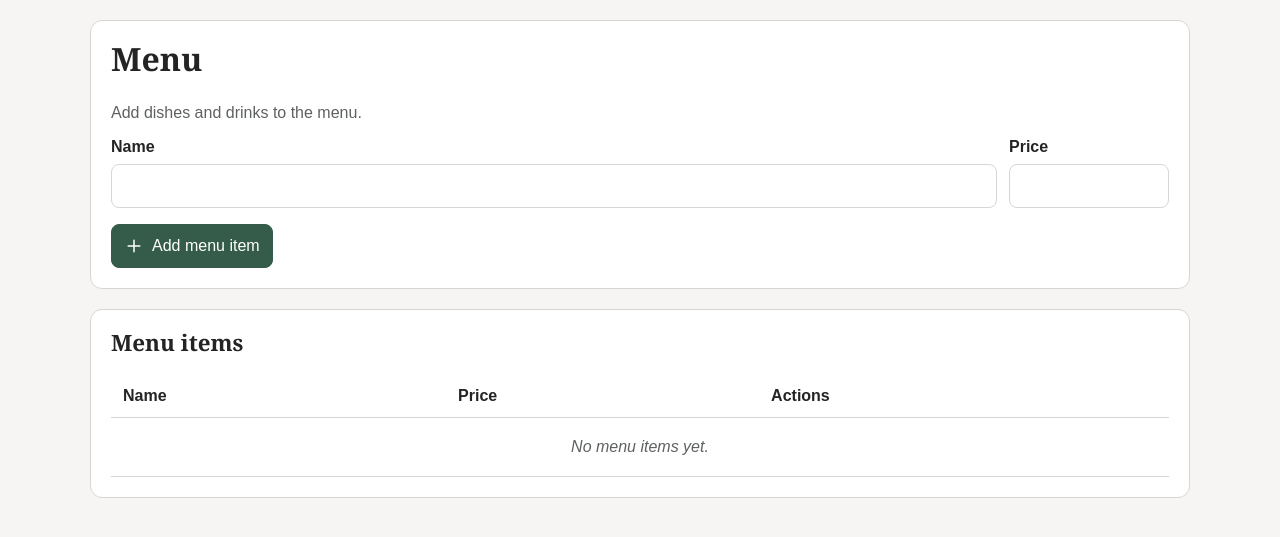
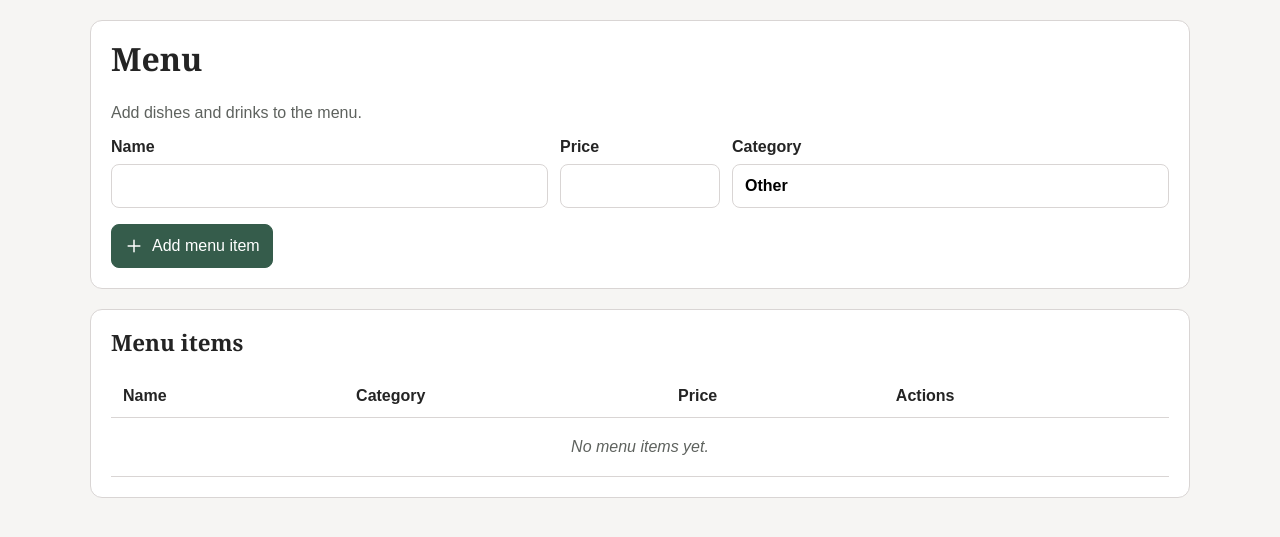
Before and after one commit to daisy-may-t/restaurant, a Flask app: page /menu in a window 1280 px wide. Shown: the part 114-651 px from the top of the page. Run offline with Flask 3, Linux system fonts and the light colour scheme; data that the repository does not hold is empty.

Commit message:
Add category ui to menu page

```diff
--- a/app/routes.py
+++ b/app/routes.py
@@ -27,9 +27,12 @@ from .table_db import get_table, get_tables
 def validate_menu_form(form):
     name = form.get("name", "").strip()
     price_text = form.get("price", "").strip()
+    category = form.get("category", "Other").strip()
 
     if not name or not price_text:
         return None, "Name and price are required."
+    if not category or len(category) > 60:
+        return None, "Category must be between 1 and 60 characters."
     try:
         price = Decimal(price_text)
     except InvalidOperation:
@@ -39,7 +42,7 @@ def validate_menu_form(form):
     if price.as_tuple().exponent < -2:
         return None, "Price must have at most two decimal places."
 
-    return (name, int(price * 100)), None
+    return (name, int(price * 100), category), None
 
 
 def register_routes(app):
--- a/static/css/style.css
+++ b/static/css/style.css
@@ -166,7 +166,7 @@ h2 {
   font-weight: 600;
 }
 
-.menu-form-fields label:last-child {
+.menu-form-fields .menu-price-field {
   flex: 0 1 160px;
 }
 
@@ -622,7 +622,7 @@ textarea {
 }
 
 @media screen and (max-width: 600px) {
-  .menu-form-fields label:last-child {
+  .menu-form-fields .menu-price-field {
     flex: 1 1 260px;
   }
 
--- a/templates/menu.html
+++ b/templates/menu.html
@@ -7,7 +7,7 @@
   <div class="menu-page">
   <section class="menu-editor">
     <h2>{{ 'Edit menu item' if editing_item else 'Menu' }}</h2>
-    <p class="section-intro">{{ 'Update the name or price below.' if editing_item else 'Add dishes and drinks to the menu.' }}</p>
+    <p class="section-intro">{{ 'Update the item below.' if editing_item else 'Add dishes and drinks to the menu.' }}</p>
 
     {% if error %}
       <p class="error-message" role="alert">{{ error }}</p>
@@ -20,11 +20,21 @@
           Name
           <input type="text" name="name" value="{{ form_values.get('name', '') if form_values is defined else (editing_item.name if editing_item else '') }}" required />
         </label>
-        <label>
+        <label class="menu-price-field">
           Price
           <input type="number" name="price" step="0.01" min="0" max="999.99" value="{{ form_values.get('price', '') if form_values is defined else ('%.2f'|format(editing_item.price_pence / 100) if editing_item else '') }}" required />
         </label>
+        <label>
+          Category
+          <input type="text" name="category" list="menu-categories" maxlength="60" value="{{ form_values.get('category', '') if form_values is defined else (editing_item.category if editing_item else 'Other') }}" required />
+        </label>
       </div>
+      <datalist id="menu-categories">
+        <option value="Other"></option>
+        {% for category in menu_items|map(attribute='category')|unique|sort %}
+          {% if category != 'Other' %}<option value="{{ category }}"></option>{% endif %}
+        {% endfor %}
+      </datalist>
       <div class="menu-form-actions">
         <button class="primary" type="submit">{% if not editing_item %}{{ icon('plus') }}{% endif %}{{ 'Save item' if editing_item else 'Add menu item' }}</button>
         {% if editing_item %}
@@ -40,6 +50,7 @@
       <thead>
         <tr>
           <th>Name</th>
+          <th>Category</th>
           <th>Price</th>
           <th>Actions</th>
         </tr>
@@ -49,6 +60,7 @@
           {% for item in menu_items %}
             <tr>
               <td data-label="Name">{{ item.name }}</td>
+              <td data-label="Category">{{ item.category }}</td>
               <td data-label="Price">&pound;{{ '%.2f'|format(item.price_pence / 100) }}</td>
               <td data-label="Actions">
                 <div class="menu-item-actions">
@@ -63,7 +75,7 @@
           {% endfor %}
         {% else %}
           <tr>
-            <td colspan="3" class="empty-state">No menu items yet.</td>
+            <td colspan="4" class="empty-state">No menu items yet.</td>
           </tr>
         {% endif %}
       </tbody>
```
Also changed, not shown: tests/test_menu.py (+25 -2 lines).
